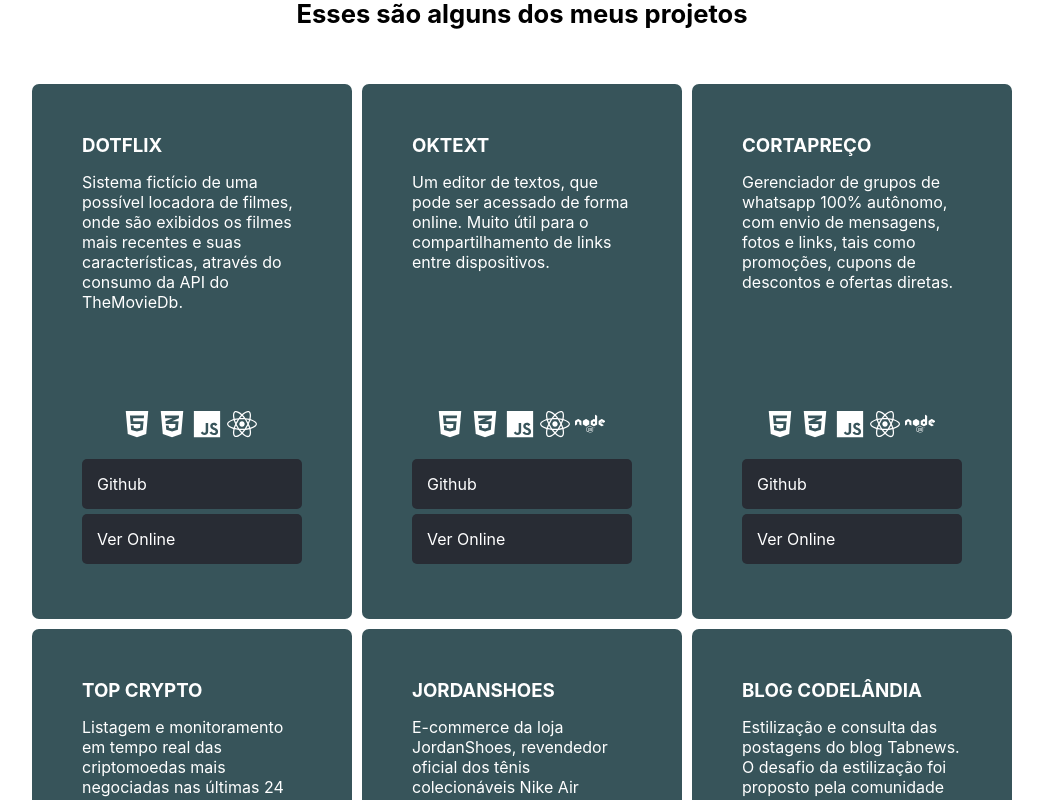
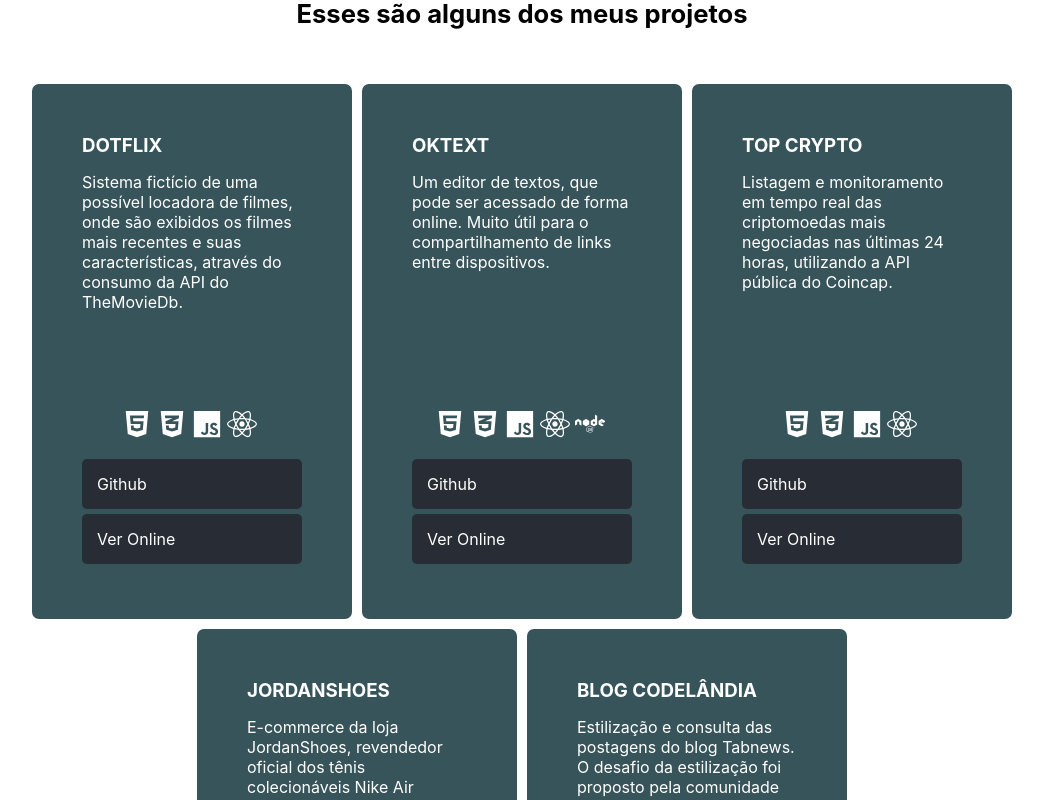
Before and after one commit to suelytohm/portfolio, a React (Create React App) app: page / in a window 1280 px wide. Shown: the part 940-1740 px from the top of the page, without its empty margins (118-1161 px from the left). Built offline with nearby package versions, Linux system fonts and the light colour scheme.

Commit message:
chore: cortapreço

```diff
--- a/src/Pages/Portfolio/index.js
+++ b/src/Pages/Portfolio/index.js
@@ -21,14 +21,14 @@ const Portfolio = () => {
       linkGit: "https://github.com/suelytohm/react-texto",
       tecnologias : ["html","css","javascript","react","nodejs"]
     },
-    {
-      id: 3,
-      project: "cortapreço",
-      description: "Gerenciador de grupos de whatsapp 100% autônomo, com envio de mensagens, fotos e links, tais como promoções, cupons de descontos e ofertas diretas.",
-      link: "https://lnk.bio/OfertasEPomocoes",
-      linkGit: "",
-      tecnologias : ["html","css","javascript","react","nodejs"]
-    },
+    // {
+    //   id: 3,
+    //   project: "cortapreço",
+    //   description: "Gerenciador de grupos de whatsapp 100% autônomo, com envio de mensagens, fotos e links, tais como promoções, cupons de descontos e ofertas diretas.",
+    //   link: "https://lnk.bio/OfertasEPomocoes",
+    //   linkGit: "",
+    //   tecnologias : ["html","css","javascript","react","nodejs"]
+    // },
     {
       id: 4,
       project: "top crypto",
```
